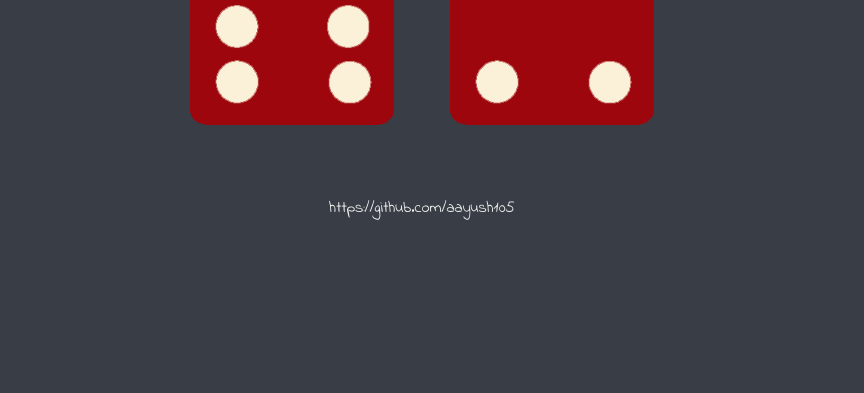
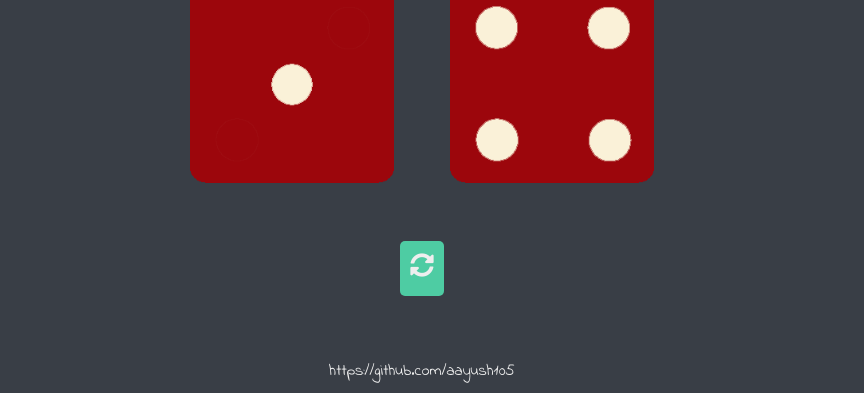
Before and after one commit to aayush105/Dice-Game-Challenge, a plain HTML site: page index.html in a window 1280 px wide. Shown: the part 407-800 px from the top of the page, without its empty margins (218-1082 px from the left). Drawn offline with Linux system fonts and the light colour scheme.

Commit message:
Feat: Add Reload and Rolling Transition

```diff
--- a/index.html
+++ b/index.html
@@ -5,12 +5,14 @@
     <title>Dicee</title>
     <link rel="stylesheet" href="styles.css">
     <link href="https://fonts.googleapis.com/css?family=Indie+Flower|Lobster" rel="stylesheet">
+    <link rel="stylesheet" href="https://cdnjs.cloudflare.com/ajax/libs/font-awesome/5.11.2/css/all.css">
+
 
   </head>
   <body>
 
     <div class="container">
-      <h1>Refresh Me</h1>
+      <h1>Rolling...</h1>
 
       <div class="dice">
         <p>Player 1</p>
@@ -21,7 +23,12 @@
         <p>Player 2</p>
         <img class="img2" src="images/dice6.png">
       </div>
+    </div>
 
+    <div class="reload">
+      <button type="button" name="button" onclick="refresh()">
+        <i class="fas fa-sync-alt"></i>
+      </button>
     </div>
 
     <script src="index.js"></script>
--- a/index.js
+++ b/index.js
@@ -1,25 +1,49 @@
-// for player 1
-var randomNumber1 = Math.floor(Math.random()*6)+1; // 1-6
+var image1 = document.querySelectorAll("img")[0];
+var image2 = document.querySelectorAll("img")[1];
 
-var randomDiceImage = "images/dice"+ randomNumber1+".png"; // dice1.png-dice6.png
+var startTime = Date.now();
+var rollInterval = setInterval(changeDiceImages, 300);
 
-var image1=document.querySelectorAll("img")[0];
-image1.setAttribute("src", randomDiceImage);
+function changeDiceImages() {
+    var currentTime = Date.now();
+    var elapsedTime = currentTime - startTime;
 
+    if (elapsedTime >= 1000) {
+        clearInterval(rollInterval);
+        rollDice();
+        return;
+    }
 
-// for player 2
-var randomNumber2=Math.floor(Math.random()*6)+1; //1-6
-var randomDiceImage2 = "images/dice"+ randomNumber2+".png"; // dice1.png-dice6.png
+    var randomIndex1 = Math.floor(Math.random() * 6) + 1;
+    var randomIndex2 = Math.floor(Math.random() * 6) + 1;
 
-var image2=document.querySelectorAll("img")[1].setAttribute("src",randomDiceImage2);
+    image1.setAttribute("src", "images/dice" + randomIndex1 + ".png");
+    image2.setAttribute("src", "images/dice" + randomIndex2 + ".png");
+}
 
+function rollDice() {
+    // for player 1
+    var randomNumber1 = Math.floor(Math.random() * 6) + 1; // 1-6
+    var randomDiceImage = "images/dice" + randomNumber1 + ".png"; // dice1.png-dice6.png
+    image1.setAttribute("src", randomDiceImage);
 
-if(randomNumber1>randomNumber2){
-    document.querySelector("h1").innerHTML="Player 1 Wins!!"
+    // for player 2
+    var randomNumber2 = Math.floor(Math.random() * 6) + 1; //1-6
+    var randomDiceImage2 = "images/dice" + randomNumber2 + ".png"; // dice1.png-dice6.png
+    image2.setAttribute("src", randomDiceImage2);
+
+    if (randomNumber1 > randomNumber2) {
+        document.querySelector("h1").innerHTML = "Player 1 Wins!!"
+    }
+    else if (randomNumber1 < randomNumber2) {
+        document.querySelector("h1").innerHTML = "Player 2 Wins!!"
+    }
+    else {
+        document.querySelector("h1").innerHTML = "Draw!!"
+    }
 }
-else if(randomNumber1<randomNumber2){
-    document.querySelector("h1").innerHTML="Player 2 Wins!!"
+
+// refresh function
+function refresh() {
+    window.location.reload();
 }
-else{
-    document.querySelector("h1").innerHTML="Draw!!"
-}
--- a/styles.css
+++ b/styles.css
@@ -1,14 +1,35 @@
-.container {
+.container{
   width: 70%;
+  padding-top: 50px;
   margin: auto;
   text-align: center;
 }
+
+.reload{
+  margin-top: 50px;
+  margin-bottom: 50px;
+  text-align: center;
+}
+
+.reload button{
+  background-color: #4ECCA3;
+  border: none;
+  padding: 10px;
+  border-radius: 5px;
+  font-size: 1.5rem;
+  font-family: 'Indie Flower', cursive;
+  color: #EEEEEE;
+  cursor: pointer;
+  transition: all 0.5s;
+}
+
 
 .dice {
   text-align: center;
   display: inline-block;
 
 }
+
 
 body {
   background-color: #393E46;
@@ -30,12 +51,32 @@ p {
 
 img {
   width: 80%;
+  animation: diceTransition 1s;
+
 }
+
+@keyframes diceTransition {
+  0% {
+    transform: rotate(0deg);
+  }
+  25% {
+    transform: rotate(90deg);
+  }
+  50% {
+    transform: rotate(180deg);
+  }
+  75% {
+    transform: rotate(270deg);
+  }
+  100% {
+    transform: rotate(360deg);
+  }
+}
+
 
 footer {
   margin-top: 5%;
   color: #EEEEEE;
   text-align: center;
   font-family: 'Indie Flower', cursive;
-
 }
```
